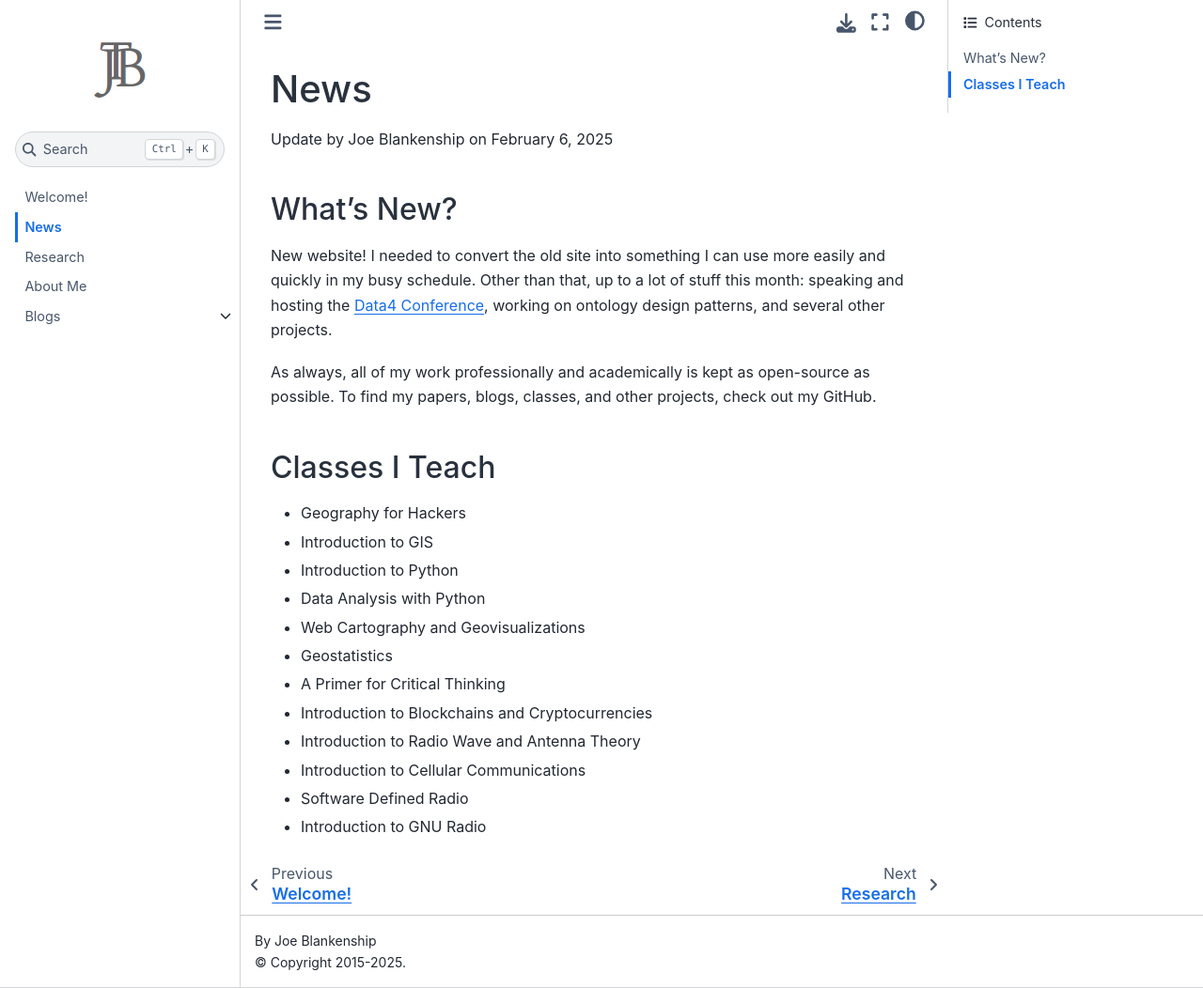
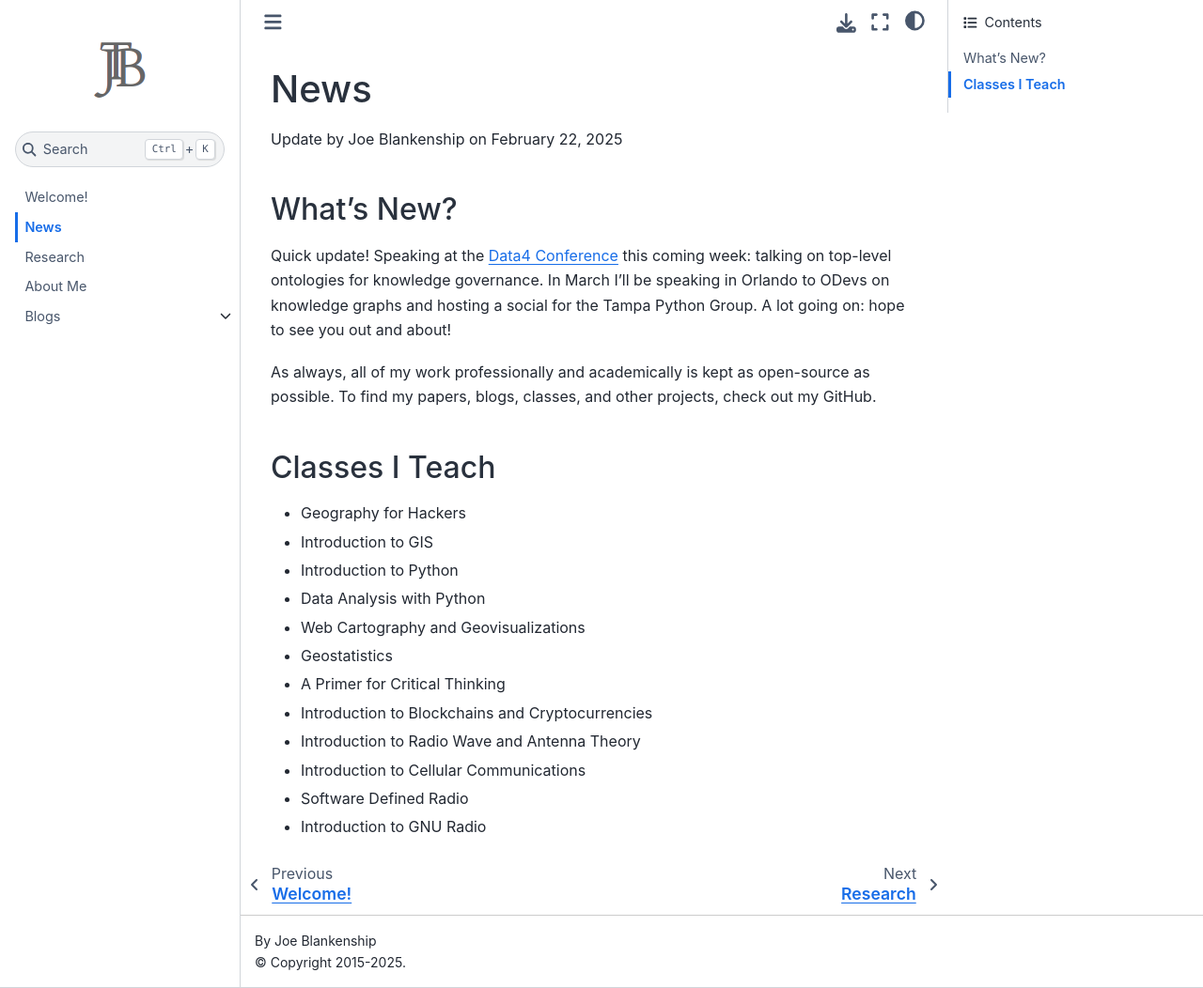
Before and after one commit to joeblankenship1/thejoeblankenship, a Jupyter Book: the page built from website/news.md, in a window 1280 px wide and 1052 px high. Shown: the whole window at 94% size. Built offline with Jupyter Book 1.0.4 settings and Sphinx 7.4.7 and the Sphinx Book theme 1.1.4, drawn with Linux system fonts in a browser that asks for light colours.

Commit message:
news update

```diff
--- a/website/news.md
+++ b/website/news.md
@@ -1,10 +1,10 @@
 # News
 
-Update by Joe Blankenship on February 6, 2025
+Update by Joe Blankenship on February 22, 2025
 
 ## What's New?
 
-New website! I needed to convert the old site into something I can use more easily and quickly in my busy schedule. Other than that, up to a lot of stuff this month: speaking and hosting the [Data4 Conference](https://www.data4con.com/), working on ontology design patterns, and several other projects.
+Quick update! Speaking at the [Data4 Conference](https://www.data4con.com/) this coming week: talking on top-level ontologies for knowledge governance. In March I'll be speaking in Orlando to ODevs on knowledge graphs and hosting a social for the Tampa Python Group. A lot going on: hope to see you out and about!
 
 As always, all of my work professionally and academically is kept as open-source as possible. To find my papers, blogs, classes, and other projects, check out my GitHub.
 
```
